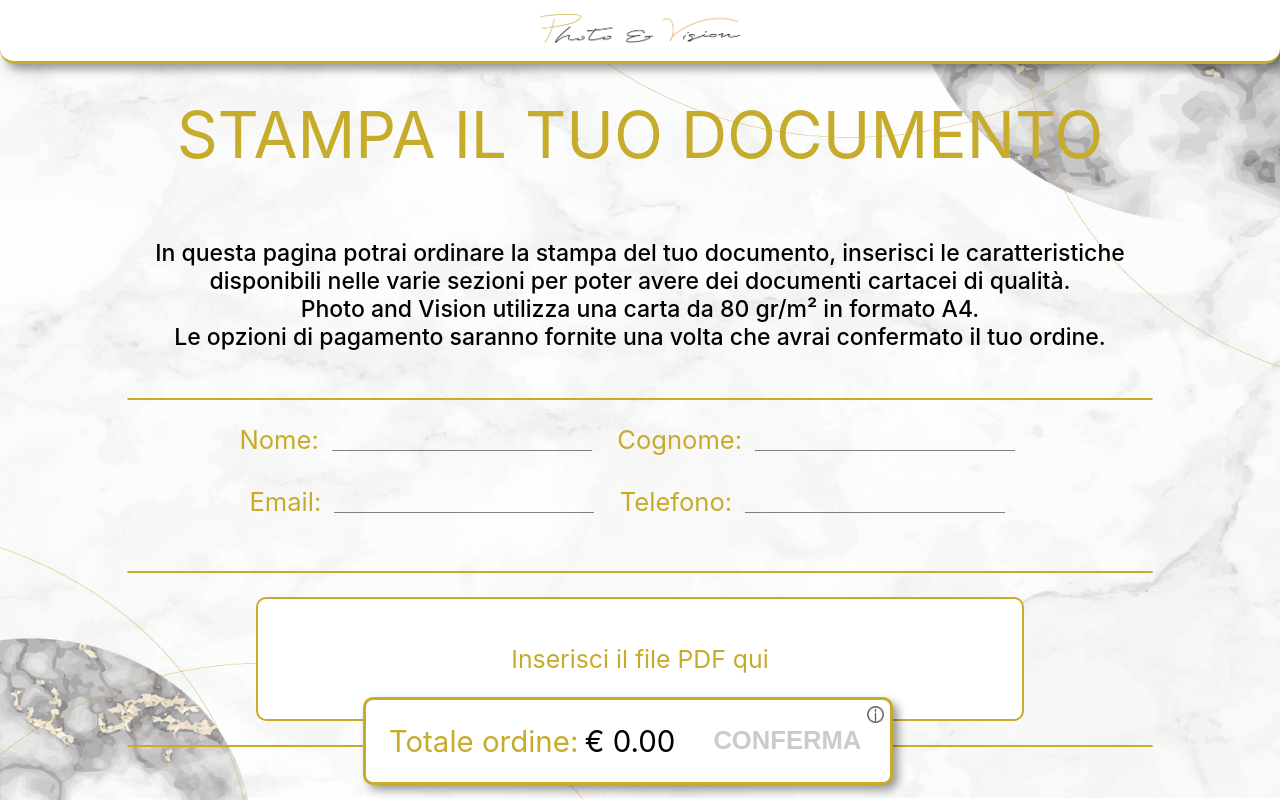
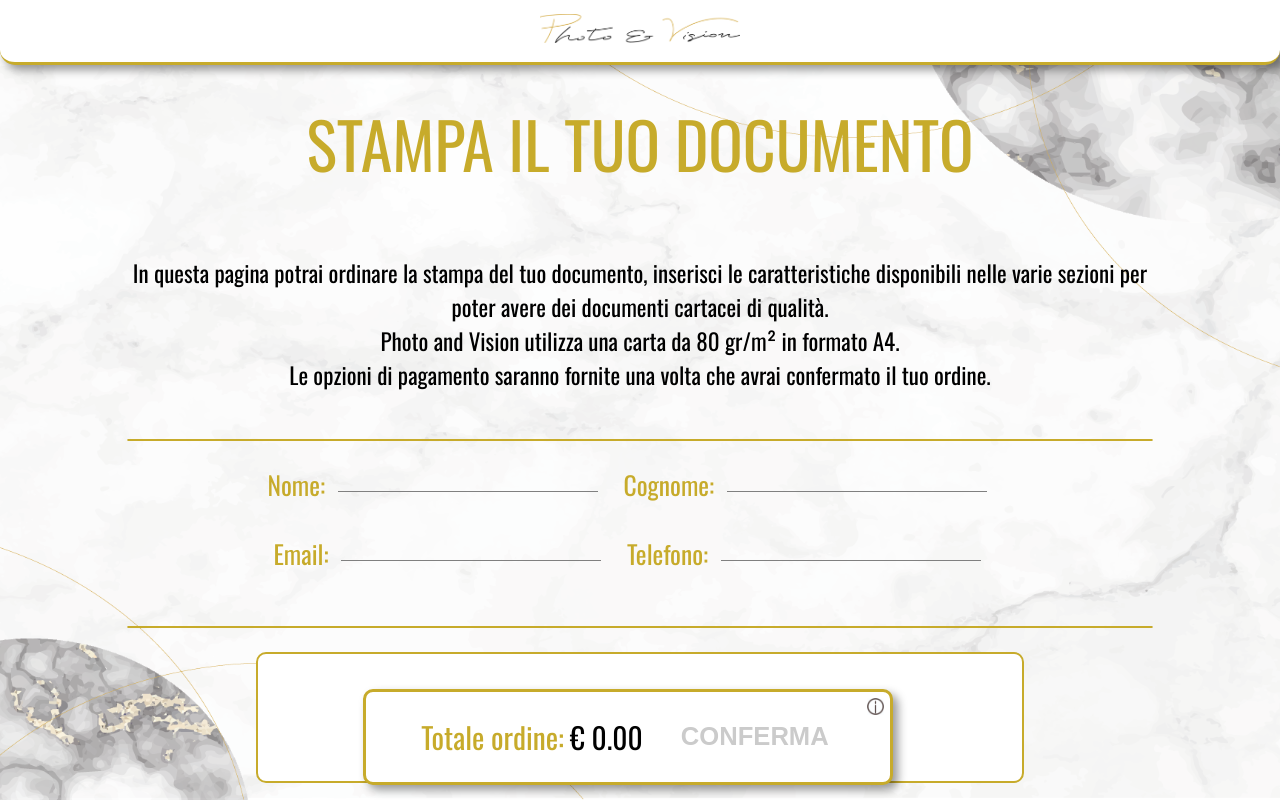
Before and after one commit to CarloVitto01/sito-web-pv, a React (Create React App) app: page / in a window 1280 px wide. Shown: the top 800 px of the page. Built offline with nearby package versions, Linux system fonts and the light colour scheme.

Commit message:
Added custom font (Oswald)

```diff
--- a/src/components/Intro.module.css
+++ b/src/components/Intro.module.css
@@ -28,7 +28,6 @@
 @media screen and (max-width: 500px) {
     .title {
         font-size: 6vw;
-        font-weight: bold;
         margin-top: 13vh;
     }
 
--- a/src/index.css
+++ b/src/index.css
@@ -1,8 +1,6 @@
 body {
   margin: 0;
-  font-family: -apple-system, BlinkMacSystemFont, 'Segoe UI', 'Roboto', 'Oxygen',
-    'Ubuntu', 'Cantarell', 'Fira Sans', 'Droid Sans', 'Helvetica Neue',
-    sans-serif;
+  font-family: Oswald;
   -webkit-font-smoothing: antialiased;
   -moz-osx-font-smoothing: grayscale;
 }
@@ -11,3 +9,8 @@ code {
   font-family: source-code-pro, Menlo, Monaco, Consolas, 'Courier New',
     monospace;
 }
+
+@font-face {
+  font-family: Oswald;
+  src: url(./assets/fonts/Oswald.ttf);
+}
```
Also changed, not shown: src/assets/fonts/Oswald.ttf (added).
